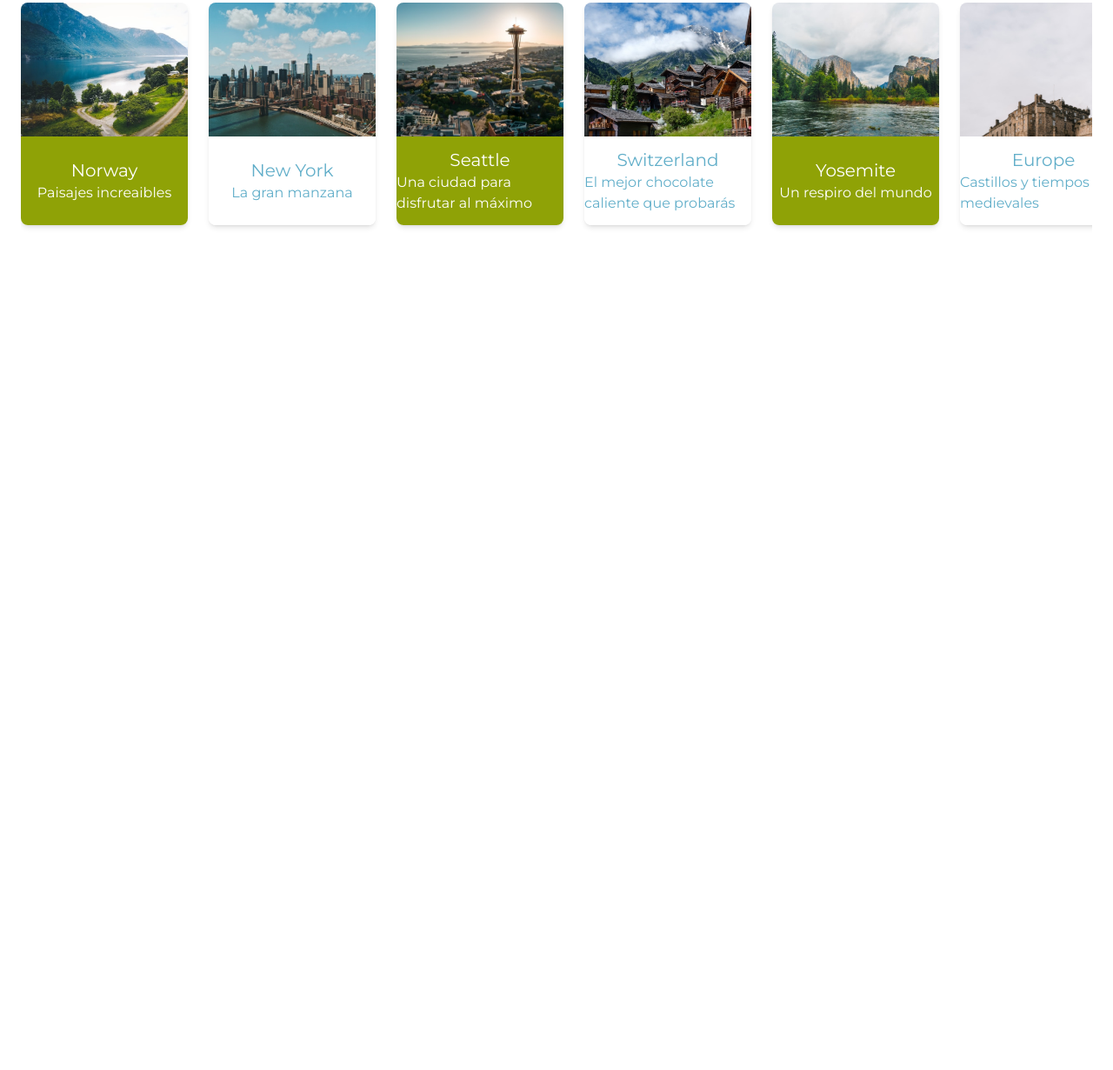
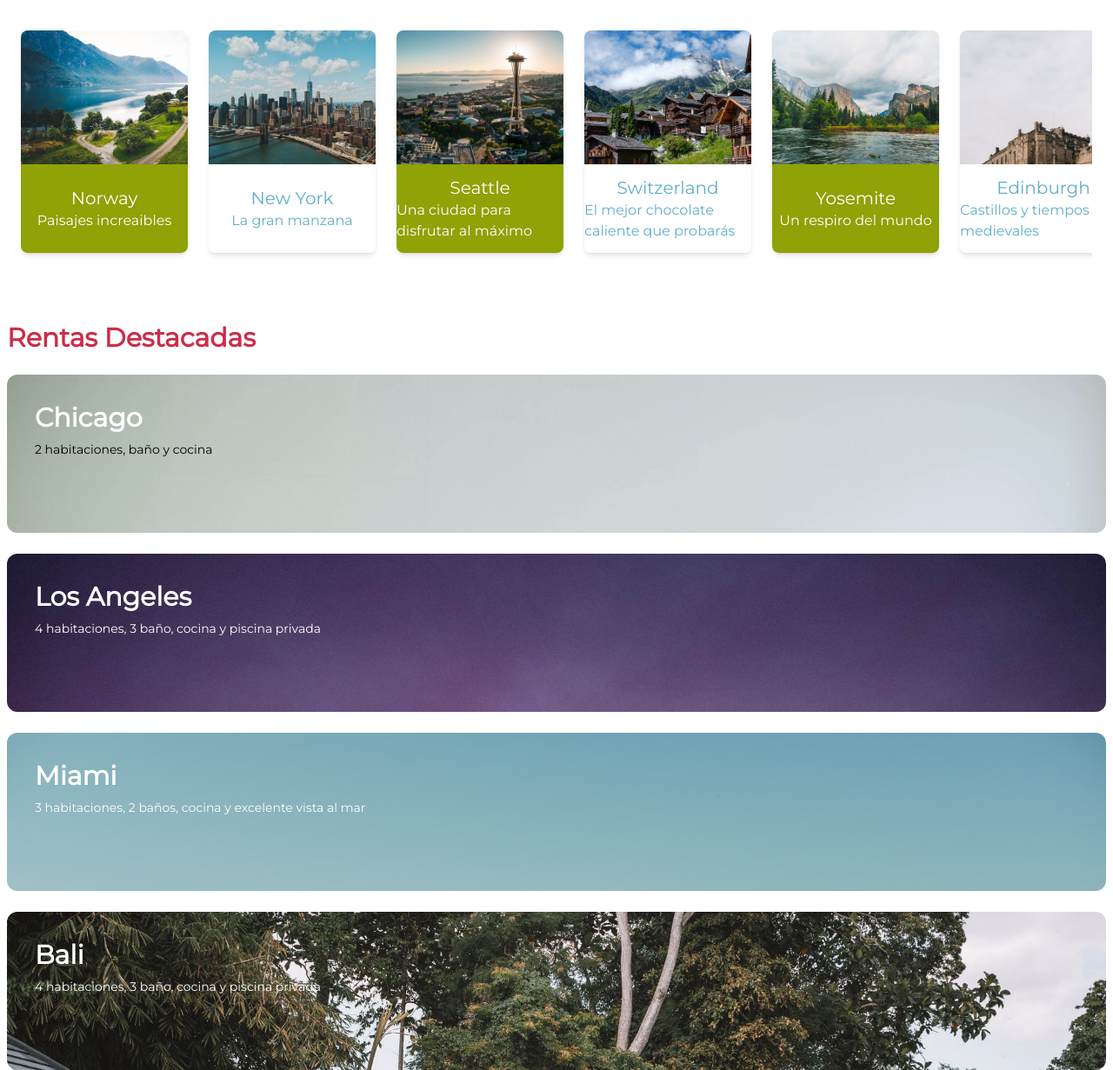
Before and after one commit to NatSama2/PlatziTravel, a website: page public/index.html in a window 1280 px wide. Shown: the part 681-1912 px from the top of the page at 87% size. Before the commit the page ends 996 px from the top, so only its background shows below. Drawn offline with Linux system fonts and the light colour scheme.

Commit message:
iniciando seccion rentas destacadas

```diff
--- a/public/index.html
+++ b/public/index.html
@@ -35,7 +35,7 @@
 
         <div class="p-6" id="recommendations">
           <p class="text-3xl font-semibold text-primary">Recomendados</p>
-          <div class="w-auto h-72 items-cener mt-6 overflow-x-auto overscroll-x-contain flex space-x-6 overflow-y-hidden">
+          <div class="w-auto h-80 lg:h-80 items-center mt-6 overflow-x-auto overscroll-x-contain flex space-x-4 lg:space-x-6 scrollbar">
             <div class="Card">
               <div class="w-full h-3/5 rounded-t-lg bg-norway bg-cover"></div>
                 <div class="bg-secondary w-full h-2/5 flex items-center justify-center flex-col rounded-b-lg">
@@ -74,13 +74,40 @@
                     <div class="Card">
                       <div class="w-full h-3/5 rounded-t-lg bg-europe bg-cover"></div>
                         <div class="bg-white w-full h-2/5 flex items-center justify-center flex-col rounded-b-lg">
-                          <p class="text-tertiary text-bold text-xl">Europe</p>
+                          <p class="text-tertiary text-bold text-xl">Edinburgh</p>
                           <p class="text-tertiary text-medium">Castillos y tiempos medievales</p>
+                        </div>
+                      </div>
+                    <div class="Card">
+                      <div class="w-full h-3/5 rounded-t-lg bg-sydney bg-cover"></div>
+                        <div class="bg-secondary w-full h-2/5 flex items-center justify-center flex-col rounded-b-lg">
+                          <p class="text-white text-bold text-xl">Sydney</p>
+                          <p class="text-white text-medium">Conoce la famosísima Opera</p>
                         </div>
                       </div>
           </div>
         </div>
-        <div id="featured_rentals"></div>
+        <div class="px-2 w-full h-full" id="featured_rentals">
+          <p class="text-3xl text-primary font-semibold pb-6 mt-6">Rentas Destacadas</p>
+          <div class="w-full h-full flex flex-col space-y-6 items-center justify-center">
+            <div class="w-full h-96 bg-chicago bg-cover rounded-xl ">
+              <p class="CardTitle">Chicago</p>
+              <p class="text-sm pl-8 text-black mr-24">2 habitaciones, baño y cocina</p>
+            </div>
+            <div class="w-full h-96 bg-LA bg-cover rounded-xl ">
+              <p class="CardTitle">Los Angeles</p>
+              <p class="text-sm pl-8 text-white mr-24">4 habitaciones, 3 baño, cocina y piscina privada</p>
+            </div>
+            <div class="w-full h-96 bg-miami bg-cover rounded-xl ">
+              <p class="CardTitle">Miami</p>
+              <p class="text-sm pl-8 text-white mr-24">3 habitaciones, 2 baños, cocina y excelente vista al mar</p>
+            </div>
+            <div class="w-full h-96 bg-bali bg-cover rounded-xl ">
+              <p class="CardTitle">Bali</p>
+              <p class="text-sm pl-8 text-white mr-24">4 habitaciones, 3 baño, cocina y piscina privada</p>
+            </div>
+          </div>
+        </div>
       </section>
     </main>
   </body>
--- a/src/css/tailwind.css
+++ b/src/css/tailwind.css
@@ -5,3 +5,6 @@
 .Card {
   @apply w-48 h-64 shadow-md rounded-lg flex-none transform transition-all hover:-translate-y-4 hover:shadow-xl
 }
+.CardTitle{
+  @apply text-3xl px-8 pt-8 pb-2 font-semibold text-white
+}
```
Also changed, not shown: public/css/tailwind.css.
